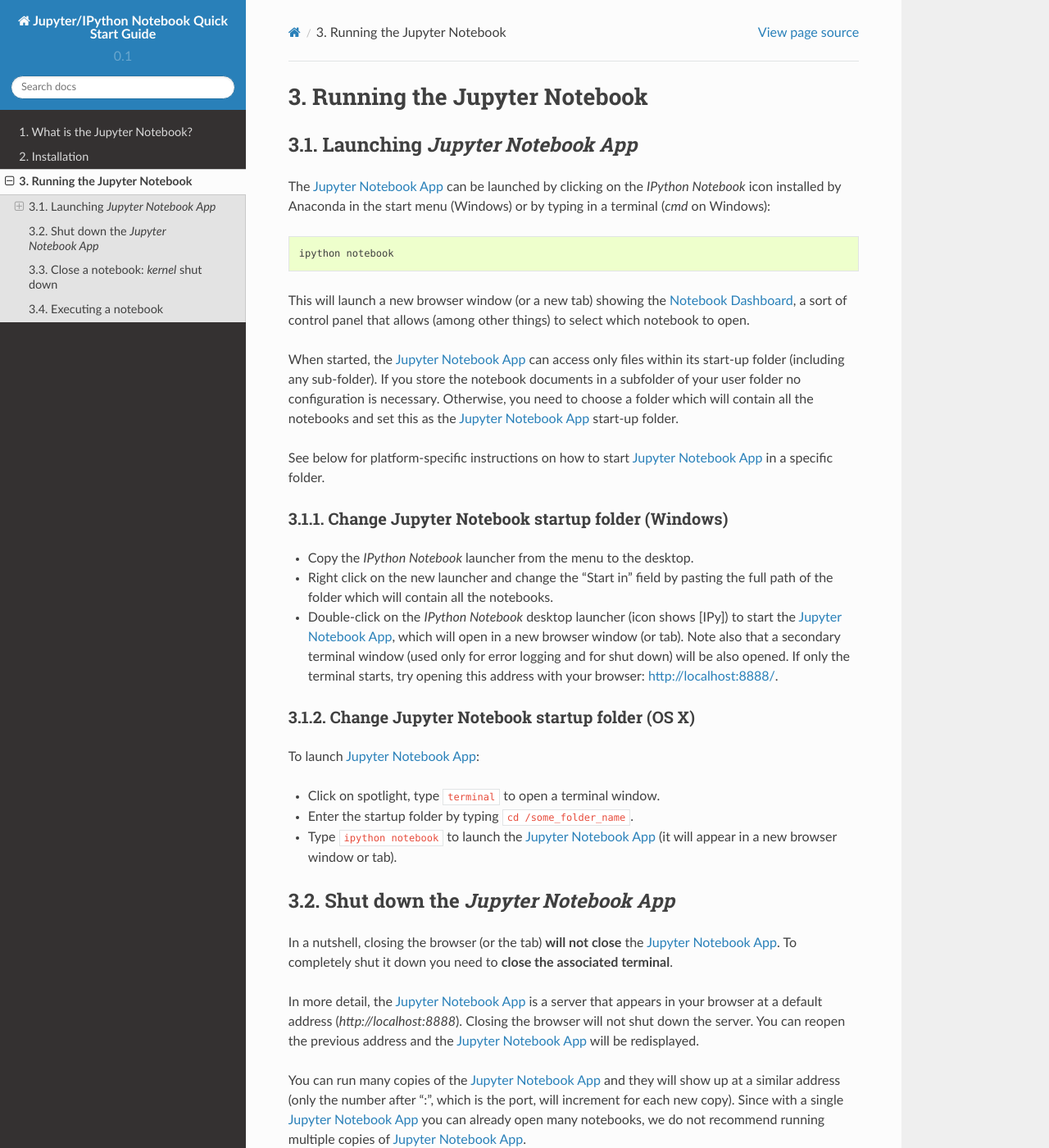
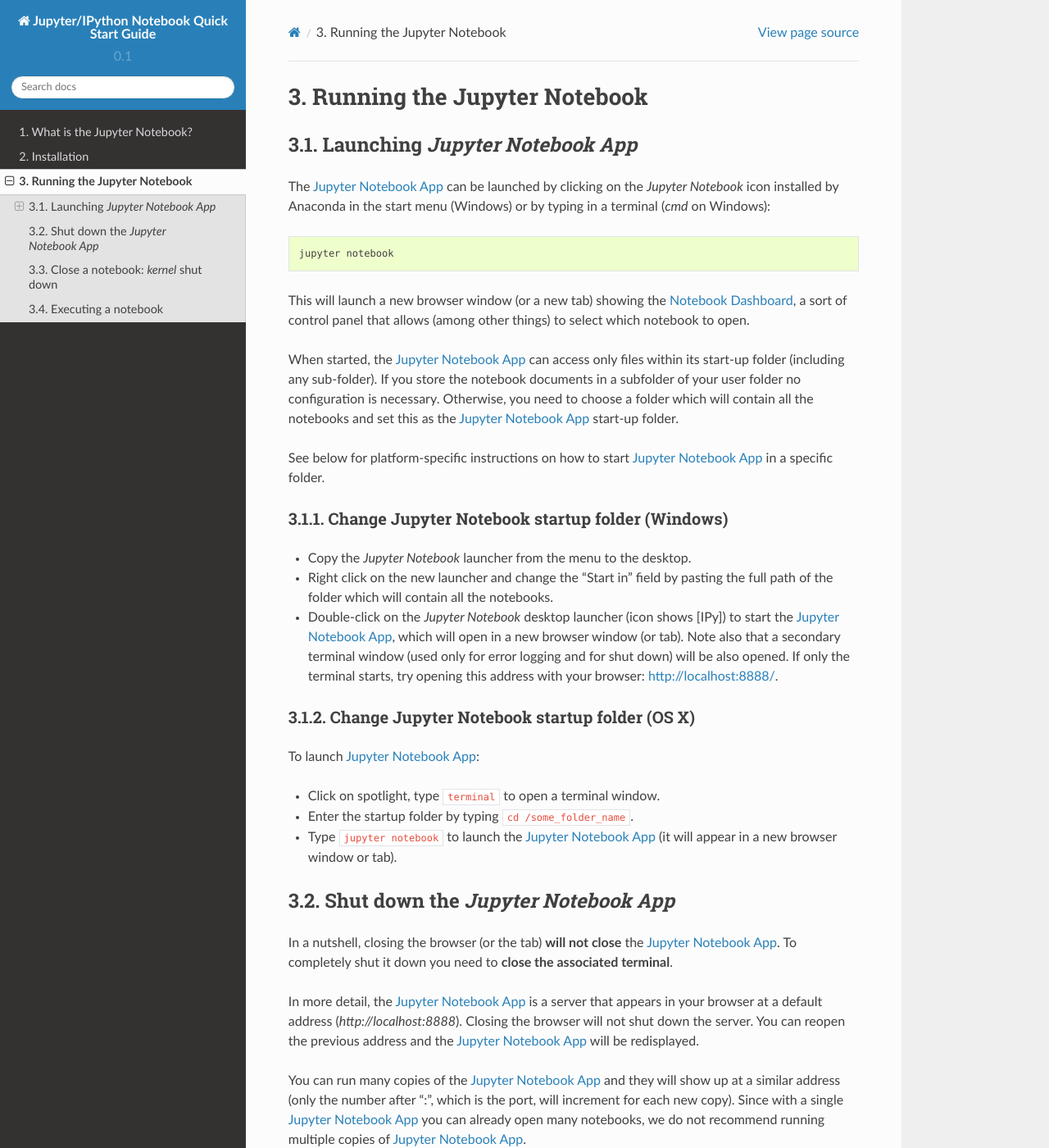
Before and after one commit to tritemio/jupyter_notebook_beginner_guide, a Sphinx documentation site: the page built from docs/execute.rst, in a window 1280 px wide and 1400 px high. Shown: the whole window at 82% size. Built offline with Sphinx 7.4.7 and the Read the Docs theme 2.0.0, drawn with Linux system fonts in a browser that asks for light colours.

Commit message:
Replace ipython -> jupyter

```diff
--- a/docs/execute.rst
+++ b/docs/execute.rst
@@ -6,11 +6,11 @@
 Launching *Jupyter Notebook App*
 --------------------------------
 
-The :ref:`notebook_app` can be launched by clicking on the *IPython Notebook*
+The :ref:`notebook_app` can be launched by clicking on the *Jupyter Notebook*
 icon installed by Anaconda in the start menu (Windows) or by typing in
 a terminal (*cmd* on Windows)::
 
-   ipython notebook
+   jupyter notebook
 
 This will launch a new browser window (or a new tab) showing the
 :ref:`dashboard`, a sort of control panel that allows (among other things)
@@ -28,12 +28,12 @@
 Change Jupyter Notebook startup folder (Windows)
 ''''''''''''''''''''''''''''''''''''''''''''''''
 
-- Copy the *IPython Notebook* launcher from the menu to the desktop.
+- Copy the *Jupyter Notebook* launcher from the menu to the desktop.
 
 - Right click on the new launcher and change the "Start in" field by pasting
   the full path of the folder which will contain all the notebooks.
 
-- Double-click on the *IPython Notebook* desktop launcher (icon shows [IPy]) to start the
+- Double-click on the *Jupyter Notebook* desktop launcher (icon shows [IPy]) to start the
   :ref:`notebook_app`, which will open in a new browser window (or tab).
   Note also that a secondary terminal window (used only for error logging and
   for shut down) will be also opened.
@@ -54,7 +54,7 @@
 
 - Enter the startup folder by typing ``cd /some_folder_name``.
 
-- Type ``ipython notebook`` to launch the :ref:`notebook_app`
+- Type ``jupyter notebook`` to launch the :ref:`notebook_app`
   (it will appear in a new browser window or tab).
 
 
```
